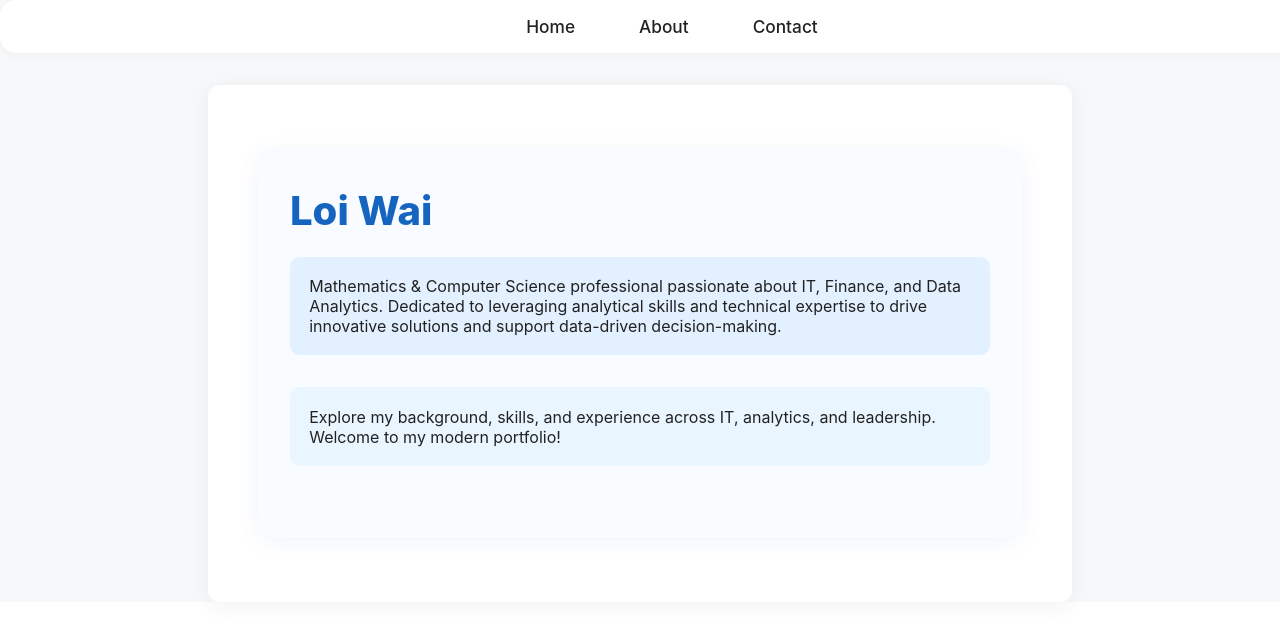
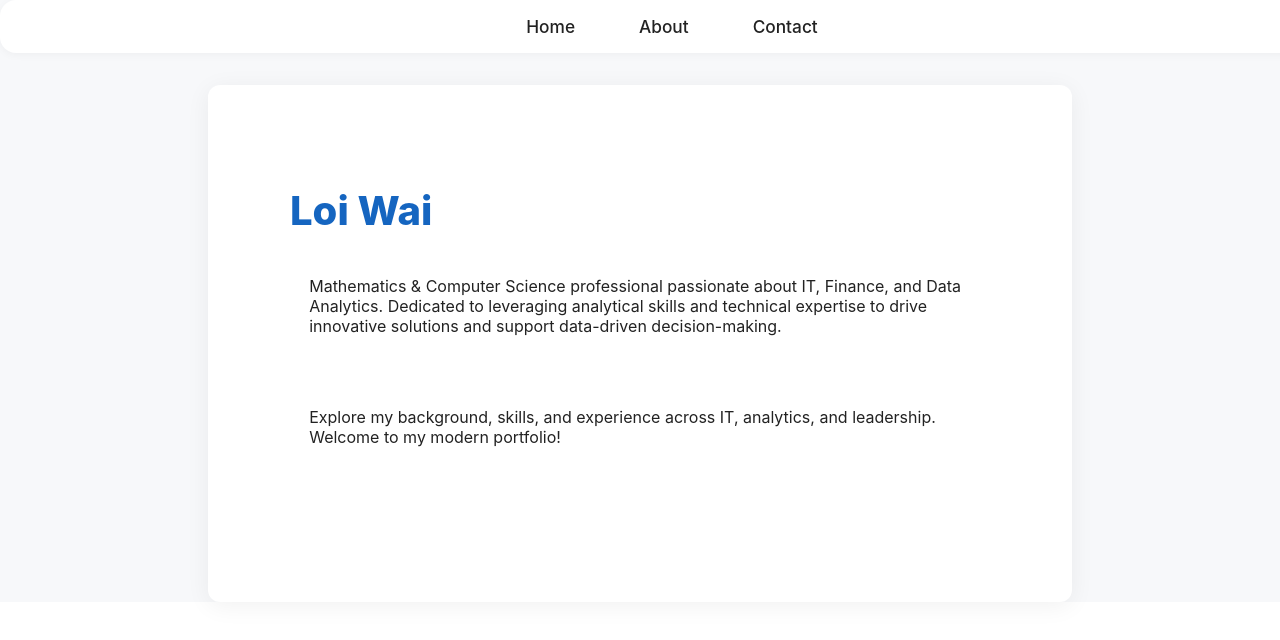
Before and after one commit to loiwai/portfolio, a React (Vite) app: page / in a window 1280 px wide. Shown: the top 640 px of the page. Built offline with nearby package versions, Linux system fonts and the light colour scheme.

Commit message:
Make Home and Contact pages plain and professional, match About page

```diff
--- a/src/pages/Contact.jsx
+++ b/src/pages/Contact.jsx
@@ -4,9 +4,9 @@ export default function Contact() {
   const cardStyle = {
     maxWidth: 700,
     margin: '2rem auto',
-    background: '#f8fbff',
+    background: '#fff',
     borderRadius: 16,
-    boxShadow: '0 4px 24px rgba(21,101,192,0.07)',
+    boxShadow: 'none',
     padding: '2.5rem 2rem',
   };
   const headingStyle = {
@@ -17,7 +17,7 @@ export default function Contact() {
   };
   const sectionStyle = {
     marginBottom: '2rem',
-    background: '#e3f0ff',
+    background: '#fff',
     borderRadius: 10,
     padding: '1.2rem',
   };
@@ -45,7 +45,7 @@ export default function Contact() {
           <strong>Phone:</strong> 675 - 72272799
         </p>
       </div>
-      <div style={{ ...sectionStyle, background: '#eaf6ff' }}>
+      <div style={sectionStyle}>
         <p style={{ margin: 0 }}>
           Or simply use the form below for collaborations, inquiries, or to discover more surprises!
         </p>
--- a/src/pages/Home.jsx
+++ b/src/pages/Home.jsx
@@ -18,9 +18,9 @@ export default function Home() {
   const cardStyle = {
     maxWidth: 700,
     margin: '2rem auto',
-    background: '#f8fbff',
+    background: '#fff',
     borderRadius: 16,
-    boxShadow: '0 4px 24px rgba(21,101,192,0.07)',
+    boxShadow: 'none',
     padding: '2.5rem 2rem',
   };
   const headingStyle = {
@@ -31,7 +31,7 @@ export default function Home() {
   };
   const sectionStyle = {
     marginBottom: '2rem',
-    background: '#e3f0ff',
+    background: '#fff',
     borderRadius: 10,
     padding: '1.2rem',
   };
@@ -44,7 +44,7 @@ export default function Home() {
           Mathematics & Computer Science professional passionate about IT, Finance, and Data Analytics. Dedicated to leveraging analytical skills and technical expertise to drive innovative solutions and support data-driven decision-making.
         </p>
       </div>
-      <div style={{ ...sectionStyle, background: '#eaf6ff' }}>
+      <div style={sectionStyle}>
         <p style={{ margin: 0 }}>
           Explore my background, skills, and experience across IT, analytics, and leadership. Welcome to my modern portfolio!
         </p>
```
